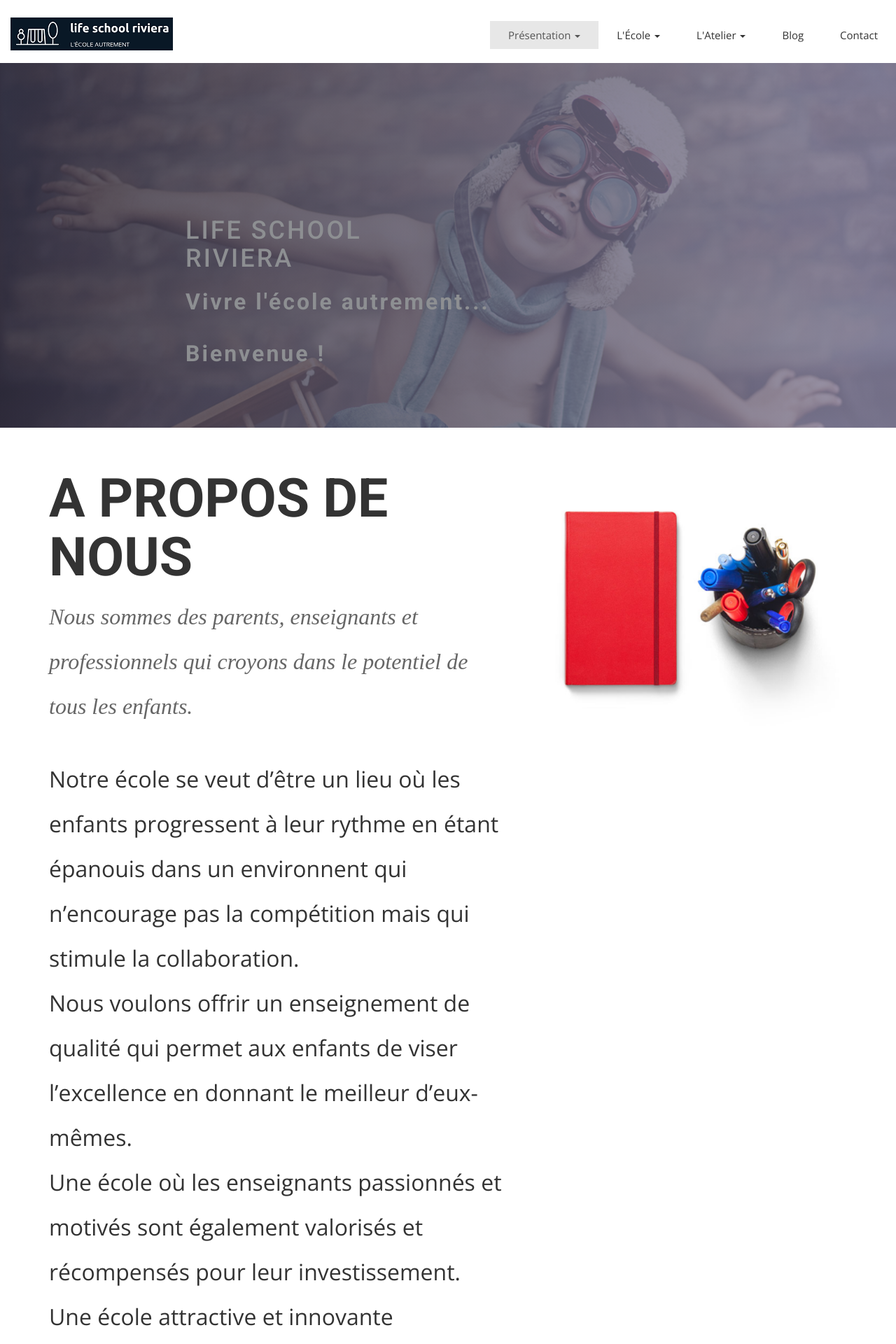
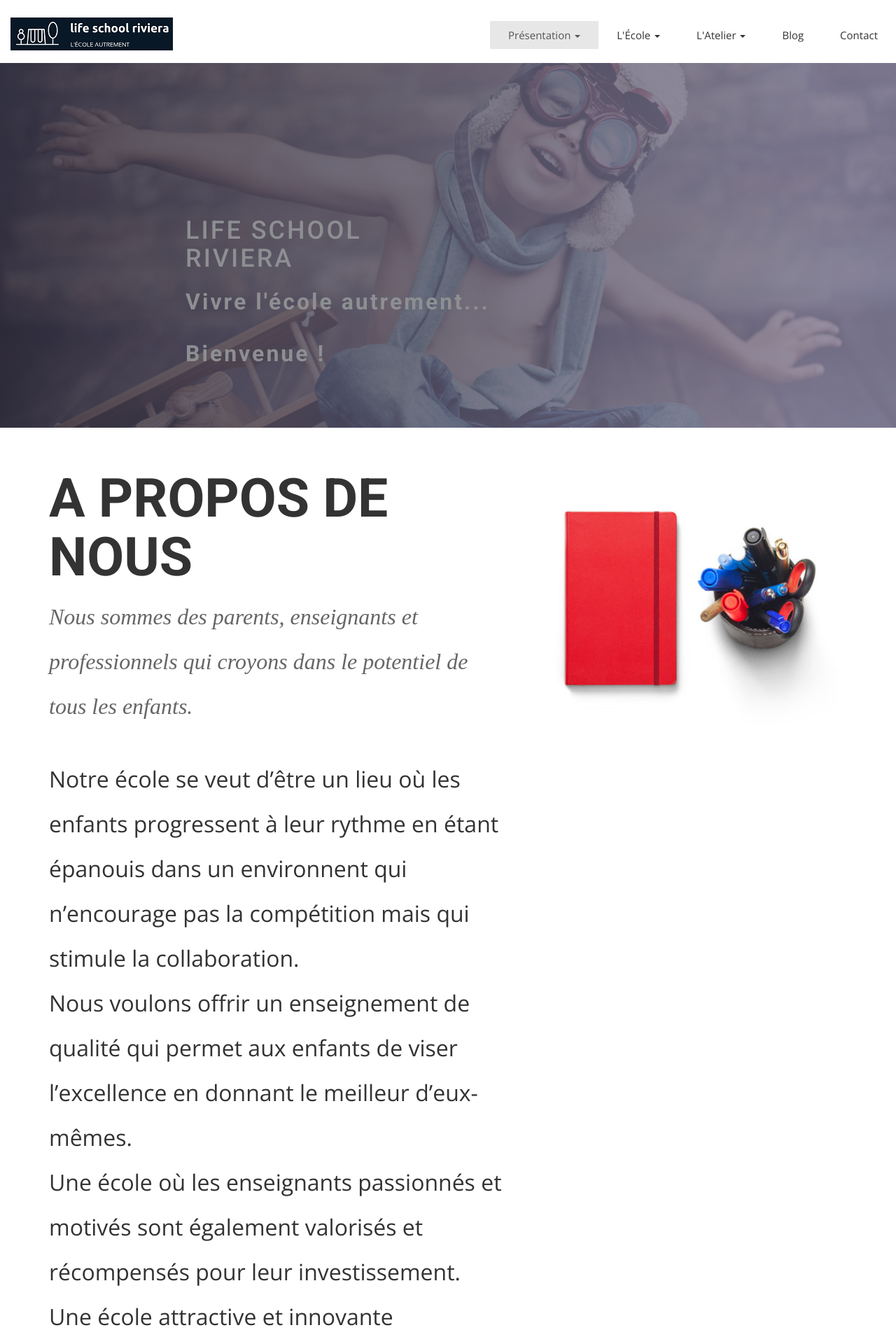
Before and after one commit to midjoule/lifeschool, a Jekyll site: the page built from index.html, in a window 1280 px wide. Shown: the top 1920 px of the page at 70% size. Built offline with Jekyll 4.4.1, drawn with Linux system fonts in a browser that asks for light colours; nearby versions of some CDN libraries; some web fonts are replaced.

Commit message:
Update airspace.css

```diff
--- a/css/airspace.css
+++ b/css/airspace.css
@@ -122,9 +122,10 @@ font header .navbar-default .navbar-nav li a:hover {
 */
 
 #slider, #feature, #philo {
-  background-attachment: inherit;
-  background-position-x: top ;
-  background-position-y: left;
+  background-attachment: fixed;
+  background-position: center ;
+  background-repeat: no-repeat ;
+  background-size: cover ;
   -webkit-background-size: 100% auto;
   -moz-background-size: 100% auto;
   -o-background-size: 100% auto;
```
